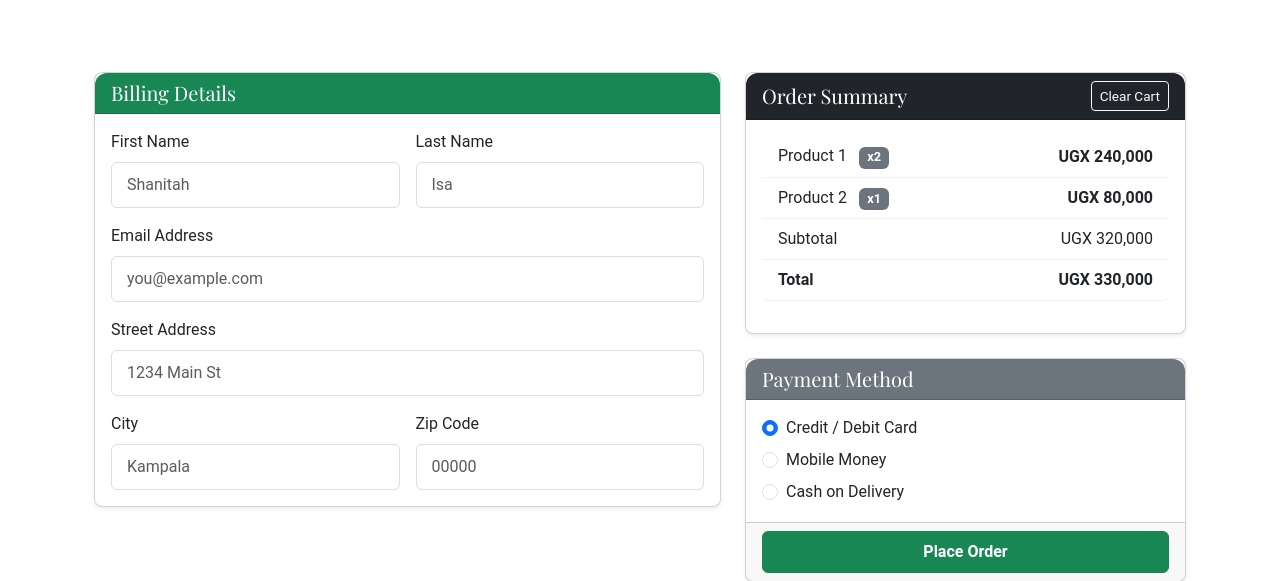
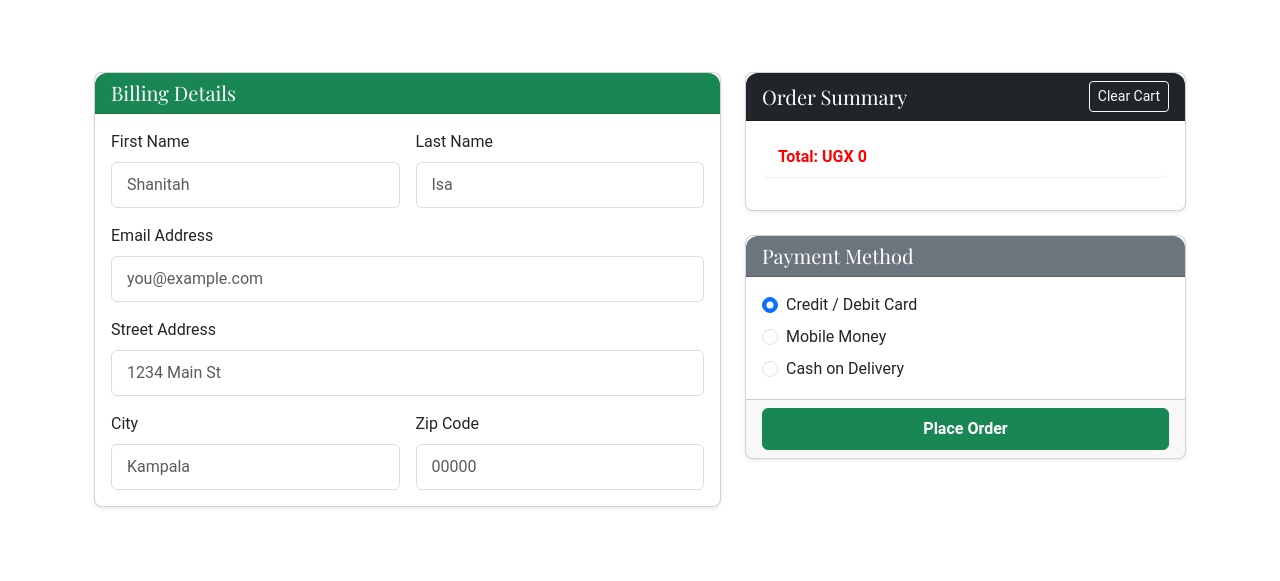
Before and after one commit to Shanitahisa/e-commcart, a Django app: page /swiftcarapp/checkout/ in a window 1280 px wide. Shown: the part 62-643 px from the top of the page. Run offline with Django 5.2, Linux system fonts and the light colour scheme; a user stored in the database is signed in; data comes from the database, SQL or seed files in the repository; both versions use the stored data as it was after the commit.

Commit message:
checkout

```diff
--- a/swiftcart/cart/urls.py
+++ b/swiftcart/cart/urls.py
@@ -11,4 +11,6 @@ path("cart/", views.cart_detail, name="cart_detail"),
 path("cart/add/<int:product_id>/", views.add_to_cart, name="add_to_cart"),
 path("cart/remove/<int:item_id>/", views.remove_from_cart, name="remove_from_cart"),
 path("cart/update/<int:item_id>/", views.update_cart, name="update_cart"),
+
+
 ]
--- a/swiftcart/swiftcarapp/templates/cart.html
+++ b/swiftcart/swiftcarapp/templates/cart.html
@@ -31,11 +31,17 @@
           <a href="{% url 'remove_from_cart' item.id %}" class="btn btn-sm btn-outline-danger">Remove</a>
         </td>
       </tr>
+
       {% endfor %}
     </tbody>
   </table>
 
   <h4>Total: UGX {{ cart.total_price }}</h4>
+
+  <button type="button" class="btn btn-success" onclick="window.location.href='{% url 'checkout' %}';">
+  CHECKOUT
+</button>
+
 {% else %}
   <p>Your cart is empty.</p>
 {% endif %}
--- a/swiftcart/swiftcarapp/templates/checkout.html
+++ b/swiftcart/swiftcarapp/templates/checkout.html
@@ -48,28 +48,20 @@
       <div class="card shadow-sm rounded-3 mb-4">
         <div class="card-header bg-dark text-white d-flex justify-content-between align-items-center">
           <h5 class="mb-0">Order Summary</h5>
-          <button id="clearCart" class="btn btn-sm btn-outline-light">Clear Cart</button>
+          <a href="{% url 'clear_cart' %}" class="btn btn-sm btn-outline-light">Clear Cart</a>
+
         </div>
+
+
         <div class="card-body">
           <ul class="list-group mb-3" id="orderSummary">
-            <!-- Example item -->
+            {% for item in cart.items.all %}
             <li class="list-group-item d-flex justify-content-between align-items-center">
-              <span>Product 1 <span class="badge bg-secondary ms-2">x2</span></span>
-              <strong>UGX 240,000</strong>
+              <span>{{ item.product.pName }} <span class="badge bg-secondary ms-2">{{ item.quantity }}</span></span>
+              <strong>UGX {{ item.subtotal }}</strong>
             </li>
-            <li class="list-group-item d-flex justify-content-between align-items-center">
-              <span>Product 2 <span class="badge bg-secondary ms-2">x1</span></span>
-              <strong>UGX 80,000</strong>
-            </li>
-            <li class="list-group-item d-flex justify-content-between">
-              <span>Subtotal</span>
-              <span id="subtotal">UGX 320,000</span>
-            </li>
-
-            <li class="list-group-item d-flex justify-content-between fw-bold">
-              <span>Total</span>
-              <span id="total">UGX 330,000</span>
-            </li>
+            {% endfor  %}
+           <li class="list-group-item d-flex justify-content-between align-items-center" style="color: red;"> <strong>Total: UGX {{ cart.total_price }}</strong></li>
           </ul>
         </div>
       </div>
--- a/swiftcart/swiftcarapp/urls.py
+++ b/swiftcart/swiftcarapp/urls.py
@@ -10,7 +10,9 @@ urlpatterns=[
     path("index/",views.index,name="index"),
     path("product/",views.product, name="product"),
     path("signup/", views.signup, name="signup"),
+    path("clear/", views.clear_cart, name="clear_cart"),
     path("checkout/", views.checkout, name="checkout"),
+
     path("login/",views.login_view, name="login"),
     path("logout/", views.logout_view, name="logout"),
 
--- a/swiftcart/swiftcarapp/views.py
+++ b/swiftcart/swiftcarapp/views.py
@@ -10,6 +10,7 @@ from django.contrib.auth.decorators import login_required
 from cart.models import Cart, CartItem
 from django.http import JsonResponse
 from django.views.decorators.csrf import csrf_exempt
+from cart.utils import get_user_cart
 
 
 
@@ -64,10 +65,18 @@ def index(request):
 def product(request):
     return render(request, 'products.html')
 
+@login_required
+def clear_cart(request):
+    cart = get_user_cart(request.user)
+    cart.items.all().delete()
+    return redirect("cart_detail")
+
+@login_required
+def checkout(request):
+    cart = get_user_cart(request.user)
+    return render(request, 'checkout.html', {'cart': cart})
 
 
-def checkout(request):
-    return render(request, 'checkout.html')
 
 
 
```
Also changed, not shown: swiftcart/swiftcarapp/templates/favorites.html (+10 -2 lines), swiftcart/cart/views.py (line endings or trailing spaces), swiftcart/db.sqlite3.
